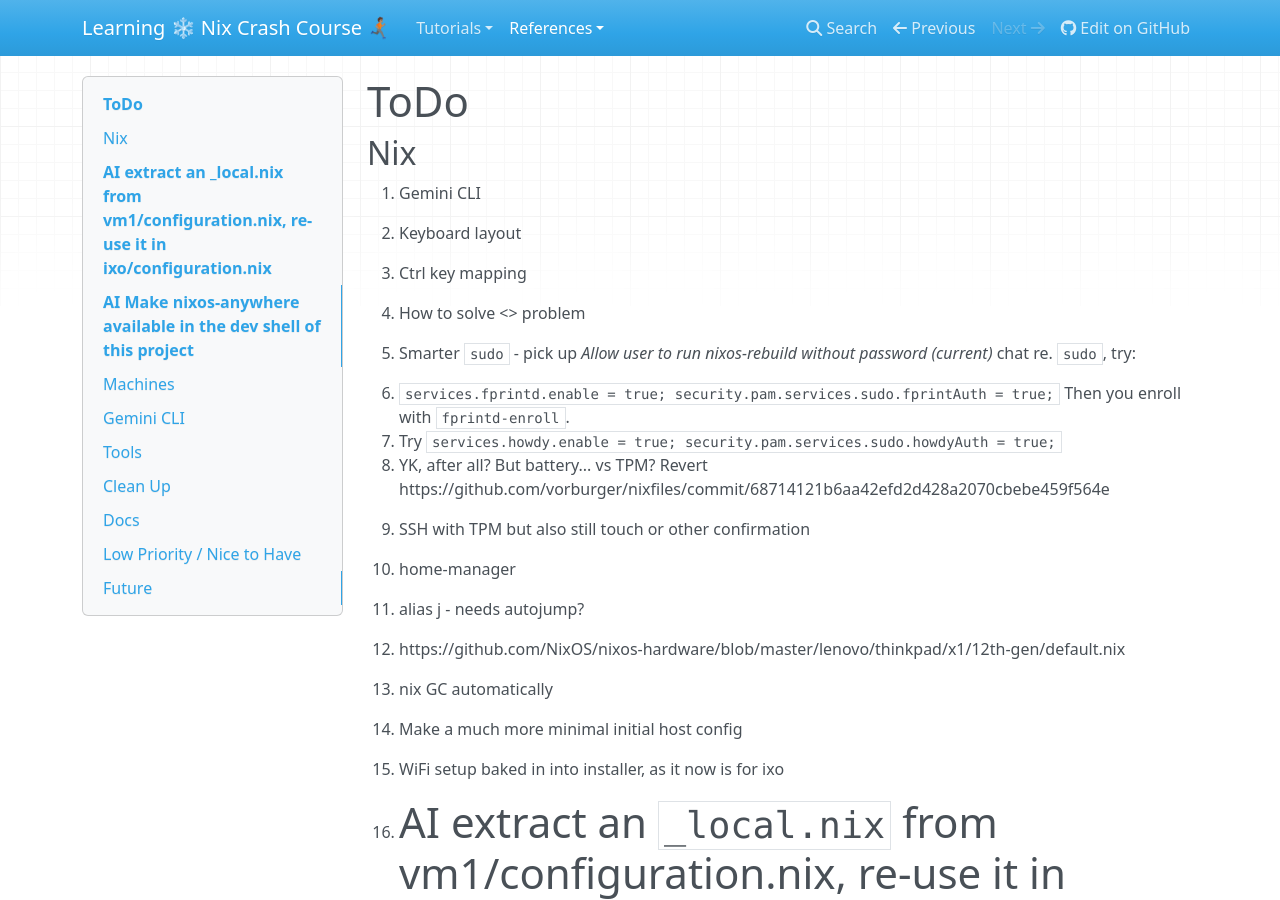
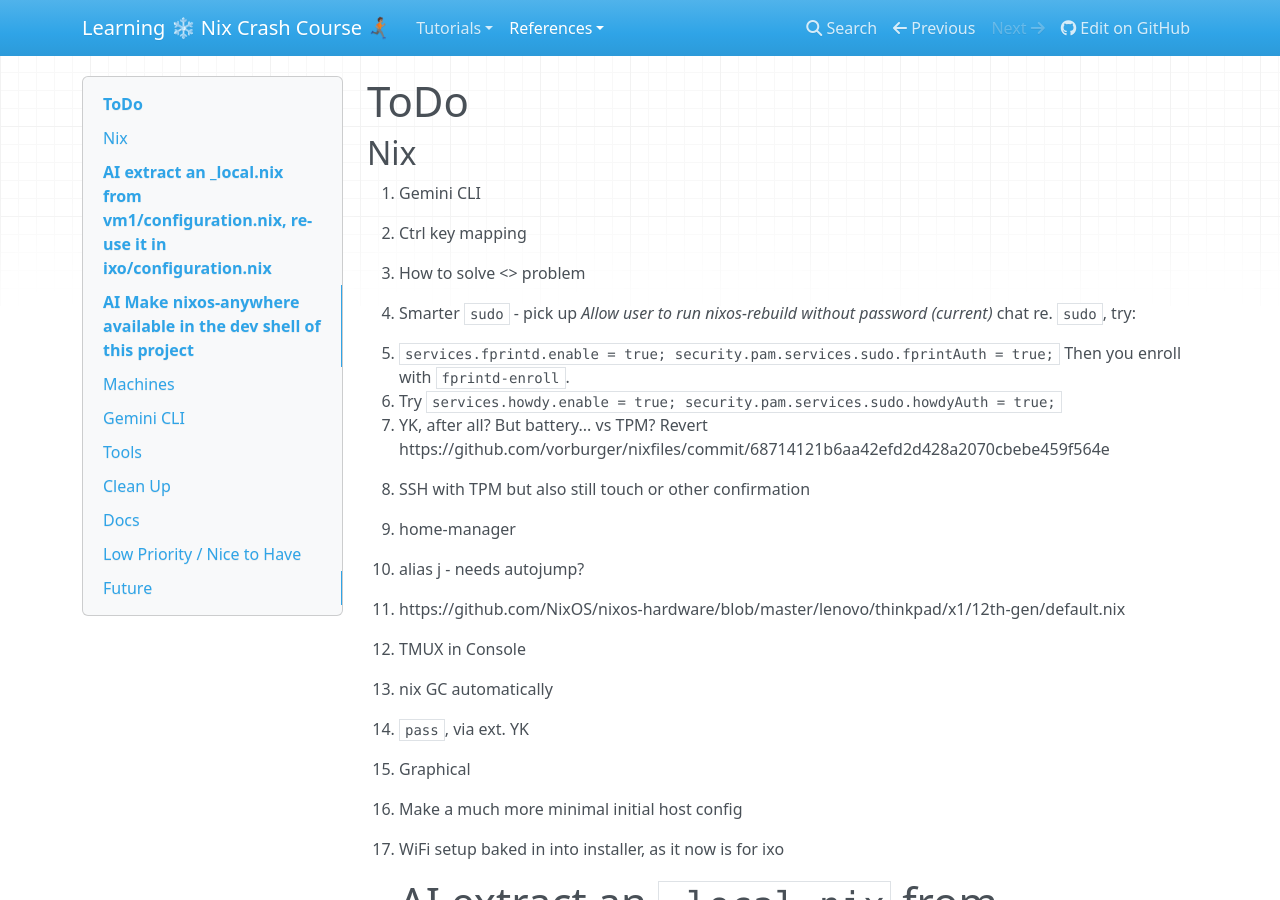
Before and after one commit to vorburger/nixfiles, an MkDocs documentation site: the page built from docs/docs/ToDo.md, in a window 1280 px wide and 900 px high. Built offline with MkDocs 1.6.1, drawn with Linux system fonts in a browser that asks for light colours; nearby versions of some CDN libraries.

Commit message:
Fix Keyboard Layout in kmscon

```diff
--- a/docs/docs/ToDo.md
+++ b/docs/docs/ToDo.md
@@ -3,8 +3,6 @@
 ## Nix
 
 1. Gemini CLI
-
-1. Keyboard layout
 
 1. Ctrl key mapping
 
@@ -25,7 +23,13 @@
 
 1. https://github.com/NixOS/nixos-hardware/blob/master/lenovo/thinkpad/x1/12th-gen/default.nix
 
+1. TMUX in Console
+
 1. nix GC automatically
+
+1. `pass`, via ext. YK
+
+1. Graphical
 
 1. Make a much more minimal initial host config
 
```
Also changed, not shown: 1 other file.
